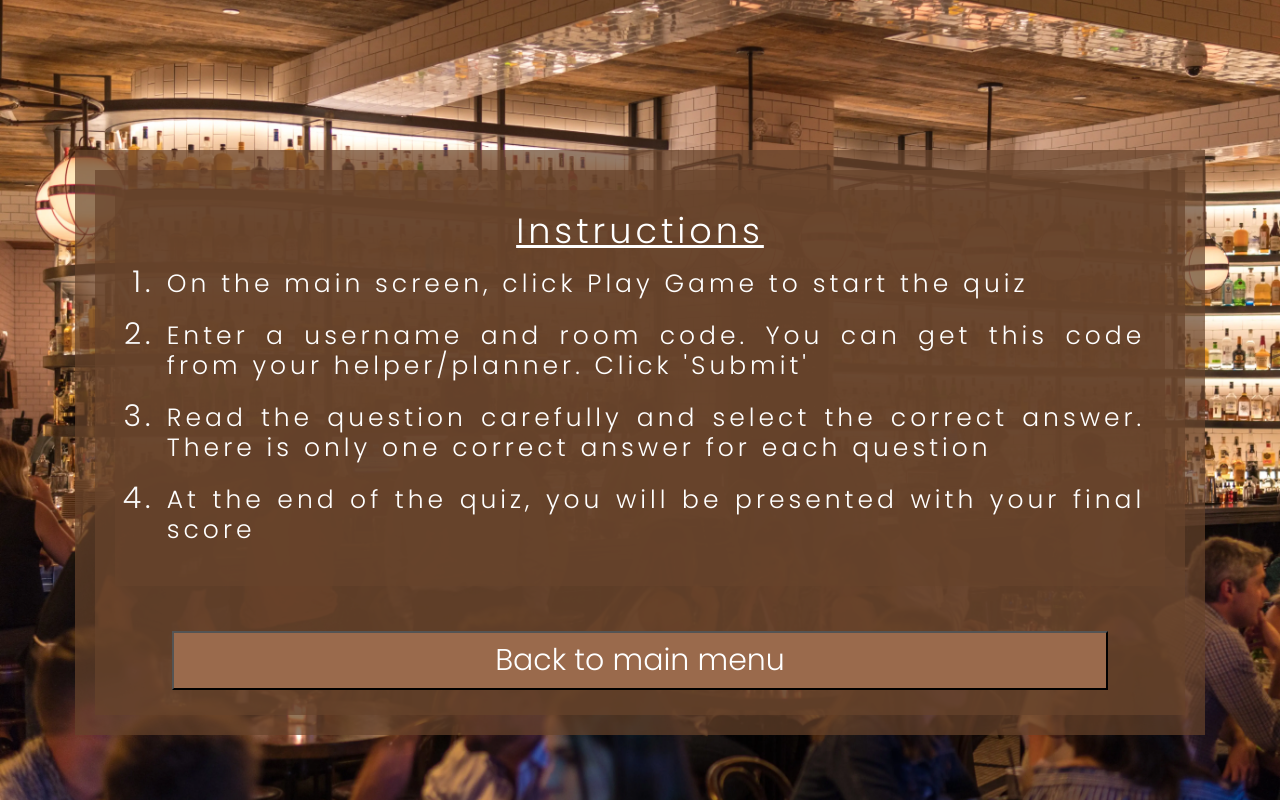
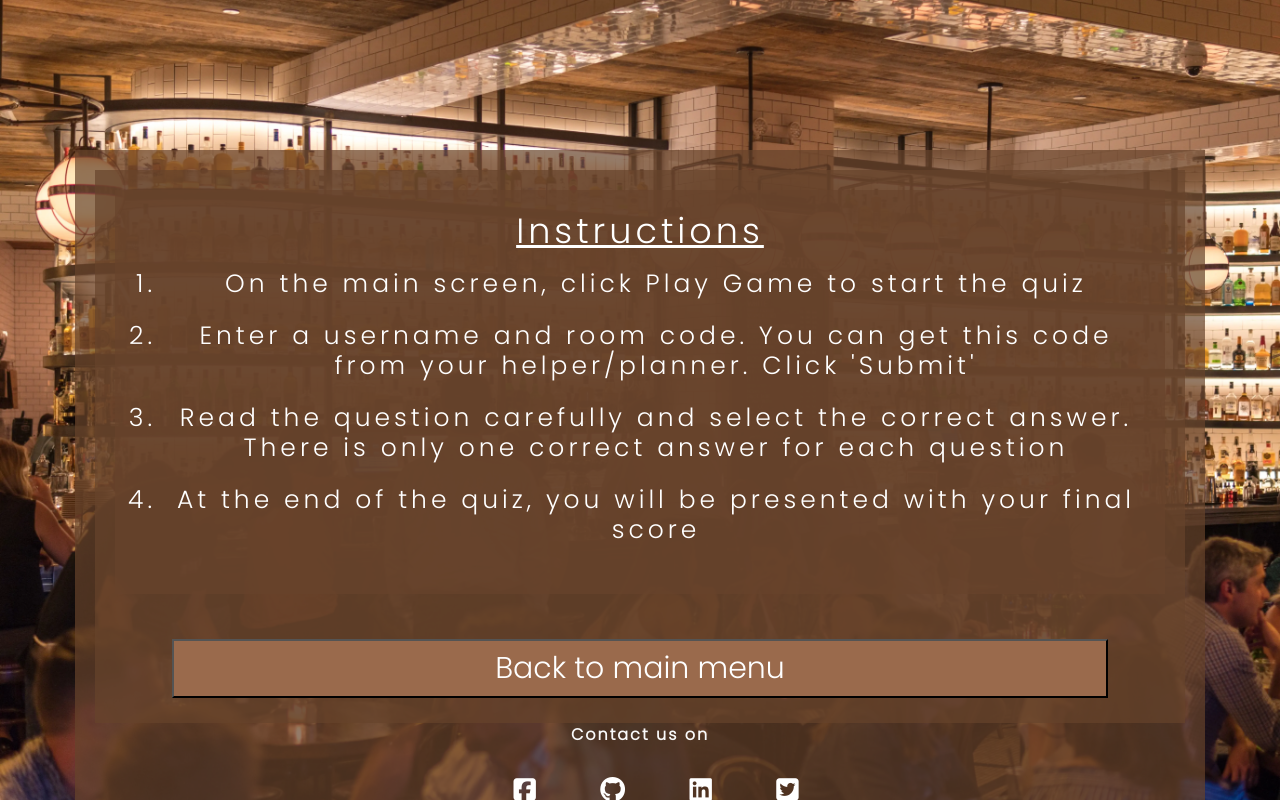
Before and after one commit to Dan-Matthews-23/the-ultimate-virtual-pub-quiz, a website: page index.html in a window 1280 px wide. Both pictures are taken after a click on the button "How to play". Drawn offline with nearby package versions, Linux system fonts and the light colour scheme; no server answers.

Commit message:
UPDATED index.html to add footer

```diff
--- a/assets/css/style.css
+++ b/assets/css/style.css
@@ -237,9 +237,9 @@
  }
 
 
-  li * {
+  .instructions li {
     color: white;
-    text-align: justify;
+    text-align: left;
     font-size: 25px;
     padding-top: 5px;
     padding-bottom: 5px;
@@ -267,7 +267,54 @@
   text-align: center;
 }
 
+/*<!-----------------------FOOTER------------------------------------>*/
+.footer-head {
+	color: #fafafa;
+	letter-spacing: 2px;
+	display: block;
+	font-size: inherit;
+	font-weight: bold;
 
+}
+
+
+.contact-us {
+	text-align: center;
+}
+
+.row-footer {
+	width: 80%;
+	margin: auto;
+
+}
+
+.footer-style {
+
+
+	height: 130px;
+	margin: auto;
+}
+
+.footer-links li {
+	display: inline;
+}
+
+.footer-links i {
+	font-size: 160%;
+	margin: auto;
+	padding: 30px;
+	color: white;
+}
+
+.footer-font {
+	color: #fafafa;
+	letter-spacing: 2px;
+	display: block;
+	font-size: inherit;
+	text-align: justify;
+}
+
+/*<!-------------------------------END OF FOOTER SECTION ---------------------------------->*/
 
 
 
--- a/index.html
+++ b/index.html
@@ -145,17 +145,17 @@
                               <div class="row ">
                                  <div class="col main-title user-screen ">
                                     <h1><u>Instructions</u></h1>
-                                    <ol>
+                                    <ol class="instructions">
                                        <li>
                                           <h2>On the main screen, click Play Game to start the quiz</h2>
                                        </li>
-                                       <li>
+                                       <li class="instructions">
                                           <h2>Enter a username and room code. You can get this code from your helper/planner. Click 'Submit'</h2>
                                        </li>
-                                       <li>
+                                       <li class="instructions">
                                           <h2>Read the question carefully and select the correct answer. There is only one correct answer for each question</h2>
                                        </li>
-                                       <li>
+                                       <li class="instructions">
                                           <h2>At the end of the quiz, you will be presented with your final score</h2>
                                        </li>
                                     </ol>
@@ -197,12 +197,54 @@
                               </div>
                            </div>
                         </section>
+
+
+
+
+                        <!--FOOTER-->
+      <footer class="footer-style">
+         <div class="container-fluid ">
+            <div class="row g-0 ">
+               <div class="col align-center  ">
+
+                  <div class="col align-center footer-head ">Contact us on</div>
+
+
+                  <ul class="footer-links">
+
+                     <li><a href="https://facebook.com" aria-label="Contact Us On Facebook" target="_blank">
+                        <i class="fa-brands fa-square-facebook"></i></a>
+                     </li>
+                     <li><a href="https://github.com/Dan-Matthews-23" aria-label="Check out our Git Hub" target="_blank">
+                        <i class="fa-brands fa-github"></i></a>
+                     </li>
+                     <li><a href="https://www.linkedin.com/" aria-label="Contact us on Linked In" target="_blank">
+                        <i class="fa-brands fa-linkedin"></i></a>
+                     </li>
+                     <li><a href="https://www.twitter.com/"  aria-label="Contact Us On Twitter" target="_blank">
+                        <i class="fa-brands fa-square-twitter"></i></a>
+                     </li>
+                  </ul>
+
+
+
+               </div>
+            </div>
+         </div>
+
+         </div>
+      </footer>
                      </div>
+                  </div>
+               </div>
+               </div>
+
                   </div>
                </div>
             </div>
          </div>
       </div>
       <script src="assets/js/script.js"></script>
+      <script src="https://kit.fontawesome.com/f0126a9792.js" crossorigin="anonymous"></script>
    </body>
 </html>
```
Also changed, not shown: README.md, assets/images/responsive.png, assets/images/wireframes/game.html (mobile-version) (mobile-version).png, assets/images/wireframes/game.html (tablet-version) (tablet-version).png, assets/images/wireframes/game.html.png, assets/images/wireframes/high-scores.html (mobile-version) (mobile-version).png, assets/images/wireframes/high-scores.html (tablet-version) (tablet-version).png, assets/images/wireframes/high-scores.html.png, assets/images/wireframes/index.html (mobile-version) (mobile-version).png, assets/images/wireframes/index.html (tablet-version) (tablet-version).png, assets/images/wireframes/index.html.png, assets/images/wireframes/instructions.html (mobile-version) (mobile-version).png, assets/images/wireframes/instructions.html (tablet-version) (tablet-version).png, assets/images/wireframes/instructions.html.png.
